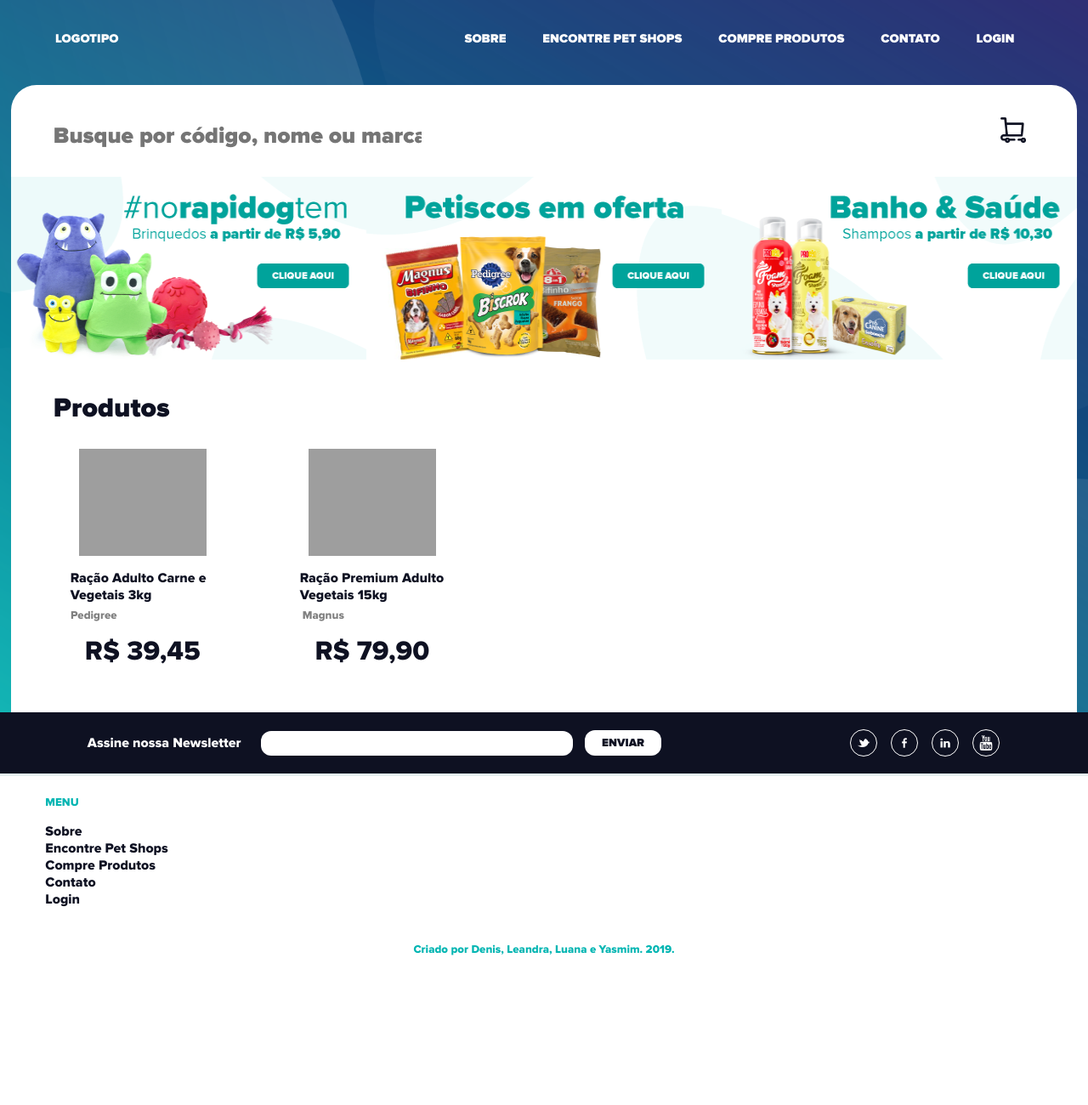
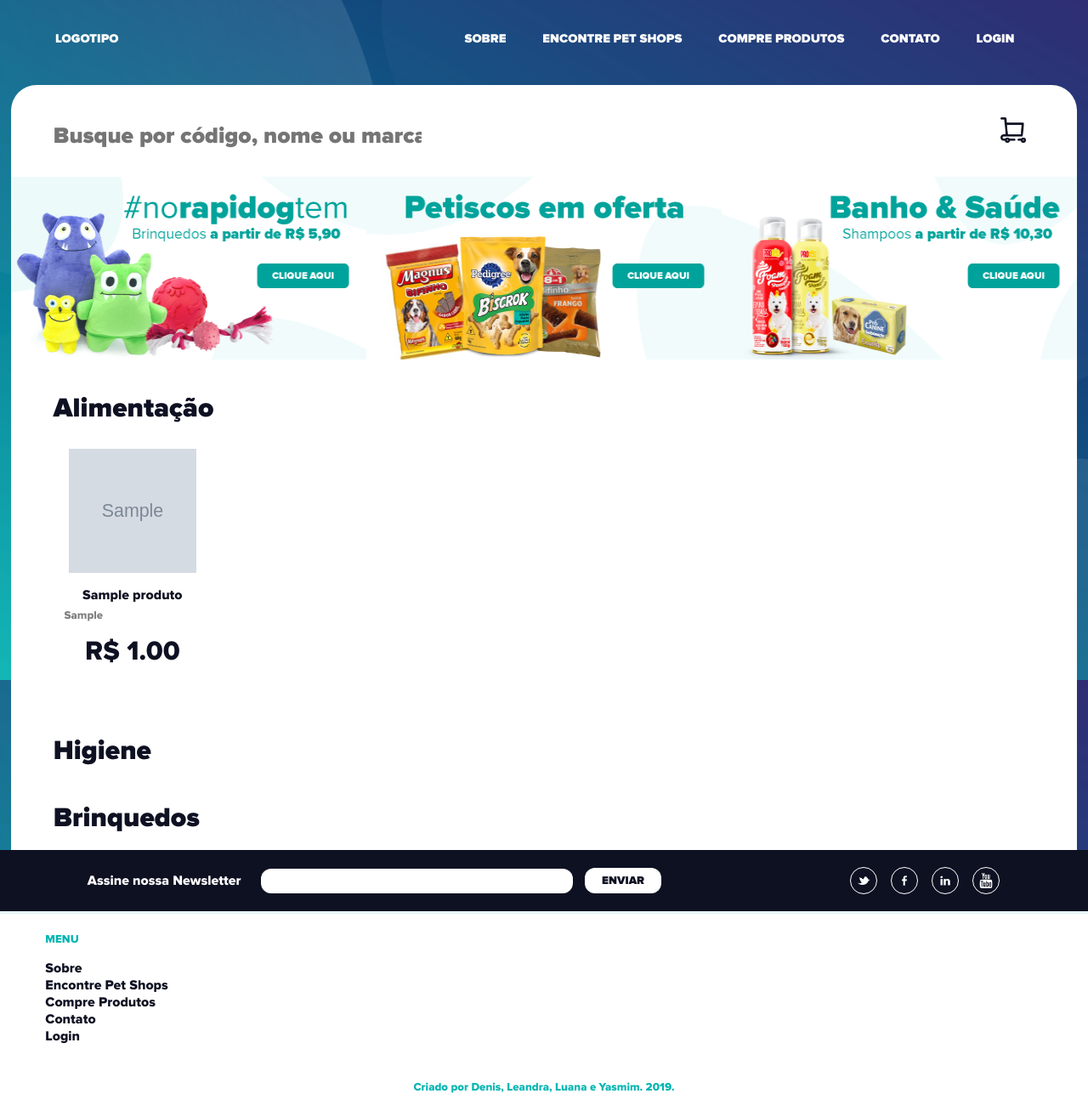
Before and after one commit to denisgodoy/rapidog, a Django app: page /produtos/ in a window 1280 px wide. Shown: the whole page at 85% size. Before the commit the page ends 1124 px from the top, so only its background shows below. Run offline with Django 3.2, Linux system fonts and the light colour scheme; tables that the repository leaves empty hold one stand-in row (values such as "Sample post"); grey boxes marked "Sample" are stand-in pictures; grey boxes are pictures that could not be loaded.

Commit message:
configurar views para categorias de produtos no html

```diff
--- a/rapidog/static/style.css
+++ b/rapidog/static/style.css
@@ -314,7 +314,7 @@ p {
     display: flex;
     flex-direction: column;
     height: 300px;
-    margin: 0 0 20px 40px;
+    margin: 0 0 25px 28px;
     width: 230px;
     cursor: pointer;
 }
--- a/rapidog/templates/produtos.html
+++ b/rapidog/templates/produtos.html
@@ -19,20 +19,39 @@
                 <img src="{% static 'imagens/banner3.png' %}" alt="">
             </div>
         </div>
-        <h1>Produtos</h1>
+        <h1>Alimentação</h1>
         <div class=displayProdutos>
+            {% for produto in alimentacao %}
             <div id="produto">
-                <img src="{% static 'imagens/racao.png' %}" alt="">
-                <p class="produtoDescricao">Ração Adulto Carne e Vegetais 3kg</p>
-                <p class="produtoMarca">Pedigree</p>
-                <p class="produtoPreco">R$ 39,45</p>
+                <img src="../{{produto.imagem.url}}" alt="">
+                <p class="produtoDescricao">{{produto.nome_produto}}</p>
+                <p class="produtoMarca">{{produto.marca}}</p>
+                <p class="produtoPreco">R$ {{produto.preco}}</p>
             </div>
+            {% endfor %}
+        </div>
+        <h1>Higiene</h1>
+        <div class=displayProdutos>
+            {% for produto in higiene %}
             <div id="produto">
-                <img src="{% static 'imagens/racao2.jpg' %}" alt="">
-                <p class="produtoDescricao">Ração Premium Adulto Vegetais 15kg</p>
-                <p class="produtoMarca">Magnus</p>
-                <p class="produtoPreco">R$ 79,90</p>
+                <img src="../{{produto.imagem.url}}" alt="">
+                <p class="produtoDescricao">{{produto.nome_produto}}</p>
+                <p class="produtoMarca">{{produto.marca}}</p>
+                <p class="produtoPreco">R$ {{produto.preco}}</p>
             </div>
+            {% endfor %}
+        </div>
+        <h1>Brinquedos</h1>
+        <div class=displayProdutos>
+            {% for produto in brinquedos %}
+            <div id="produto">
+                <img src="../{{produto.imagem.url}}" alt="">
+                <p class="produtoDescricao">{{produto.nome_produto}}</p>
+                <p class="produtoMarca">{{produto.marca}}</p>
+                <p class="produtoPreco">R$ {{produto.preco}}</p>
+            </div>
+            {% endfor %}
+        </div>
     </div>
 </main>
 {% endblock %}
--- a/rapidog/views.py
+++ b/rapidog/views.py
@@ -1,4 +1,5 @@
 from django.shortcuts import render
+from rapidog.models import *
 
 # Create your views here.
 
@@ -6,9 +7,14 @@ def index(request):
     return render(request, 'index.html')
 
 def produtos(request):
-    # secao_produtos = Produto.objects.filter(disponivel=True).order_by('-id')
+    alimentacao = Produto.objects.filter(categoria='alimentacao').order_by('-id')[:5]
+    higiene = Produto.objects.filter(categoria='higiene').order_by('-id')[:5]
+    brinquedos = Produto.objects.filter(categoria='brinquedos').order_by('-id')[:5]
 
-    # context = {
-    #     'produtos': secao_produtos
-    # }
-    return render(request, 'produtos.html')
+    context = {
+        'alimentacao': alimentacao,
+        'higiene': higiene,
+        'brinquedos': brinquedos
+    }
+
+    return render(request, 'produtos.html', context)
```
